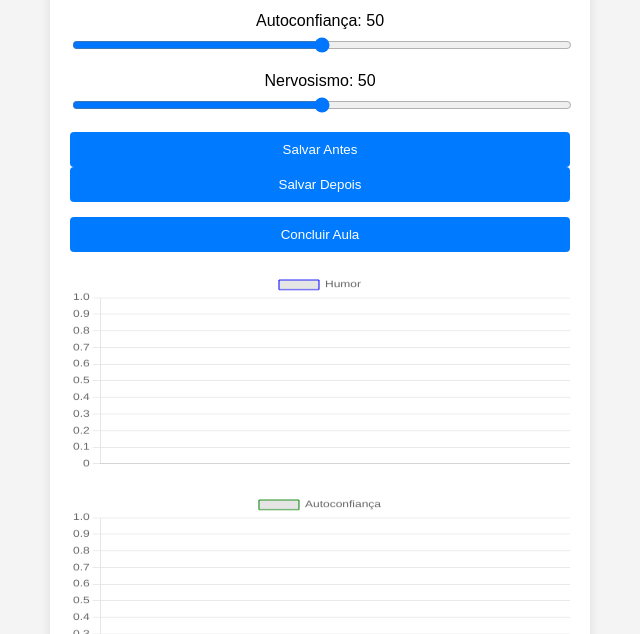
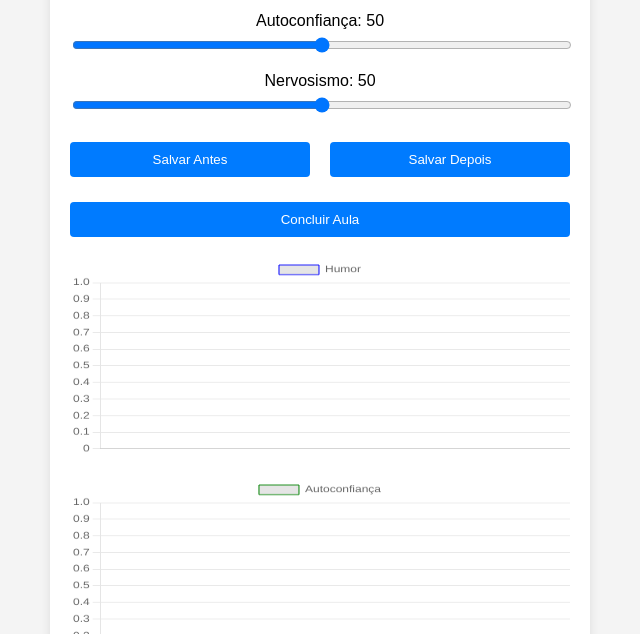
Before and after one commit to ta-lita/HumorAluno, a plain HTML site: page index.html in a window 1280 px wide. Shown: the part 166-800 px from the top of the page, without its empty margins (320-960 px from the left). Drawn offline with nearby package versions, Linux system fonts and the light colour scheme.

Commit message:
Update 1 styles.css

```diff
--- a/styles.css
+++ b/styles.css
@@ -38,6 +38,11 @@
     width: 100%;
 }
 
+.button-group {
+    display: flex;
+    justify-content: space-between;
+}
+
 button {
     background-color: #007bff;
     color: #fff;
@@ -45,6 +50,11 @@
     padding: 10px;
     border-radius: 4px;
     cursor: pointer;
+    width: 48%;
+    margin-top: 10px;
+}
+
+button.full-width {
     width: 100%;
 }
 
```
